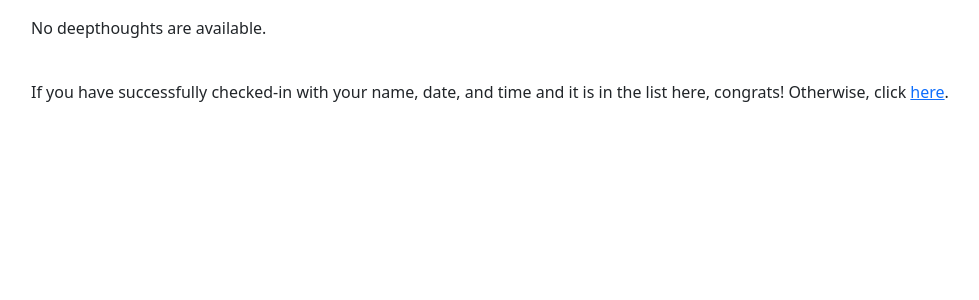
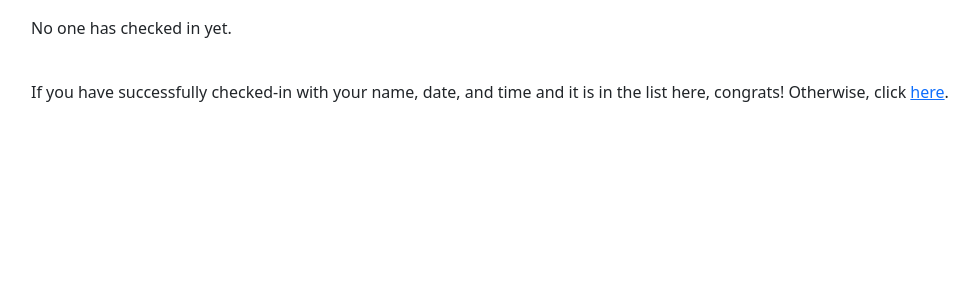
Before and after one commit to ik4vrb/django-assessment, a Django app: page /polls/deepthoughts/list in a window 1280 px wide. Shown: the part 56-356 px from the top of the page, without its empty margins (51-1030 px from the left). Run offline with Django 4.2, Linux system fonts and the light colour scheme; data that the repository does not hold is empty; some libraries are stand-ins or nearby versions.

Commit message:
Update dplist.html

```diff
--- a/polls/templates/polls/dplist.html
+++ b/polls/templates/polls/dplist.html
@@ -13,7 +13,7 @@
     </article>
     {% endfor %}
 {% else %}
-    <p>No deepthoughts are available.</p>
+    <p>No one has checked in yet.</p>
 {% endif %}
 <br>
 If you have successfully checked-in with your name, date, and time and it is in the list here, congrats! Otherwise, click <a href="{% url 'polls:deepthoughts' %}">here</a>.
```
